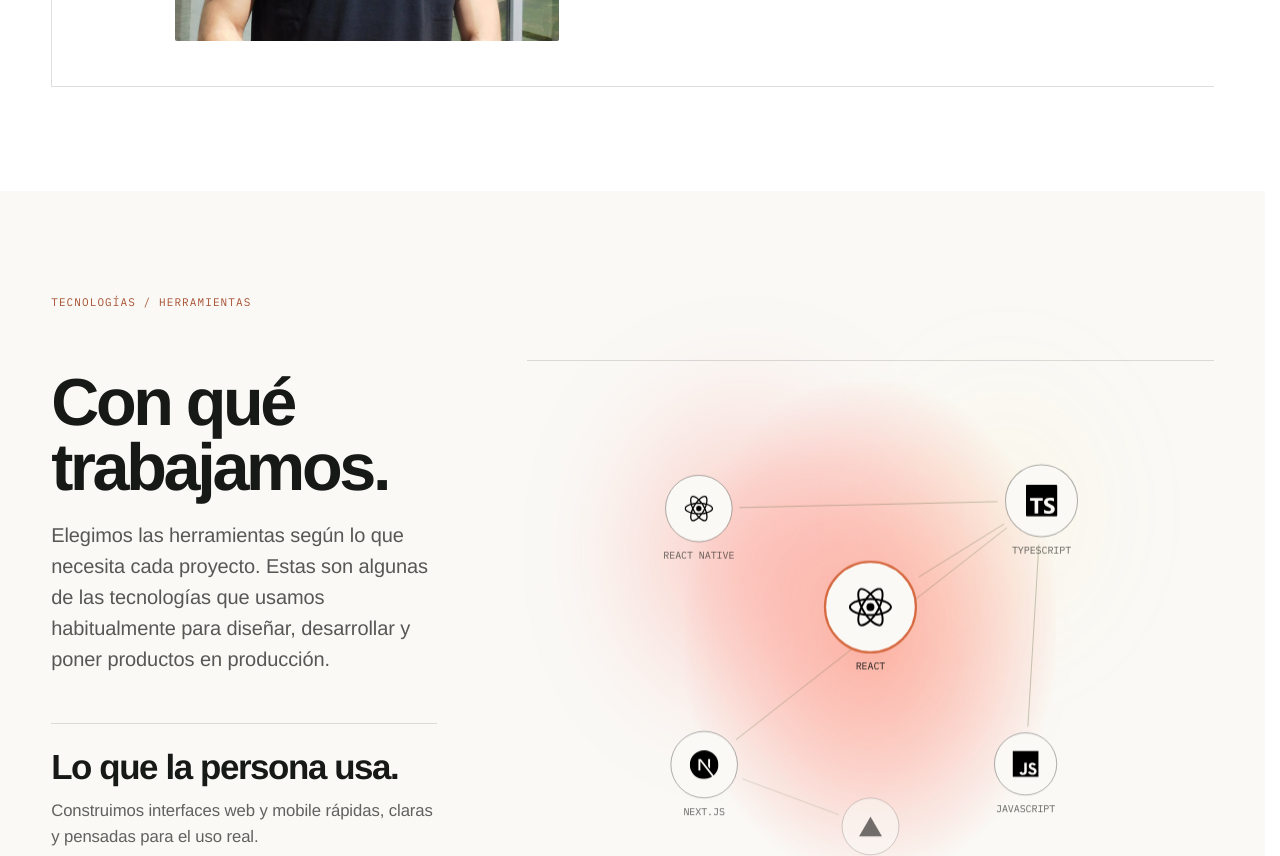
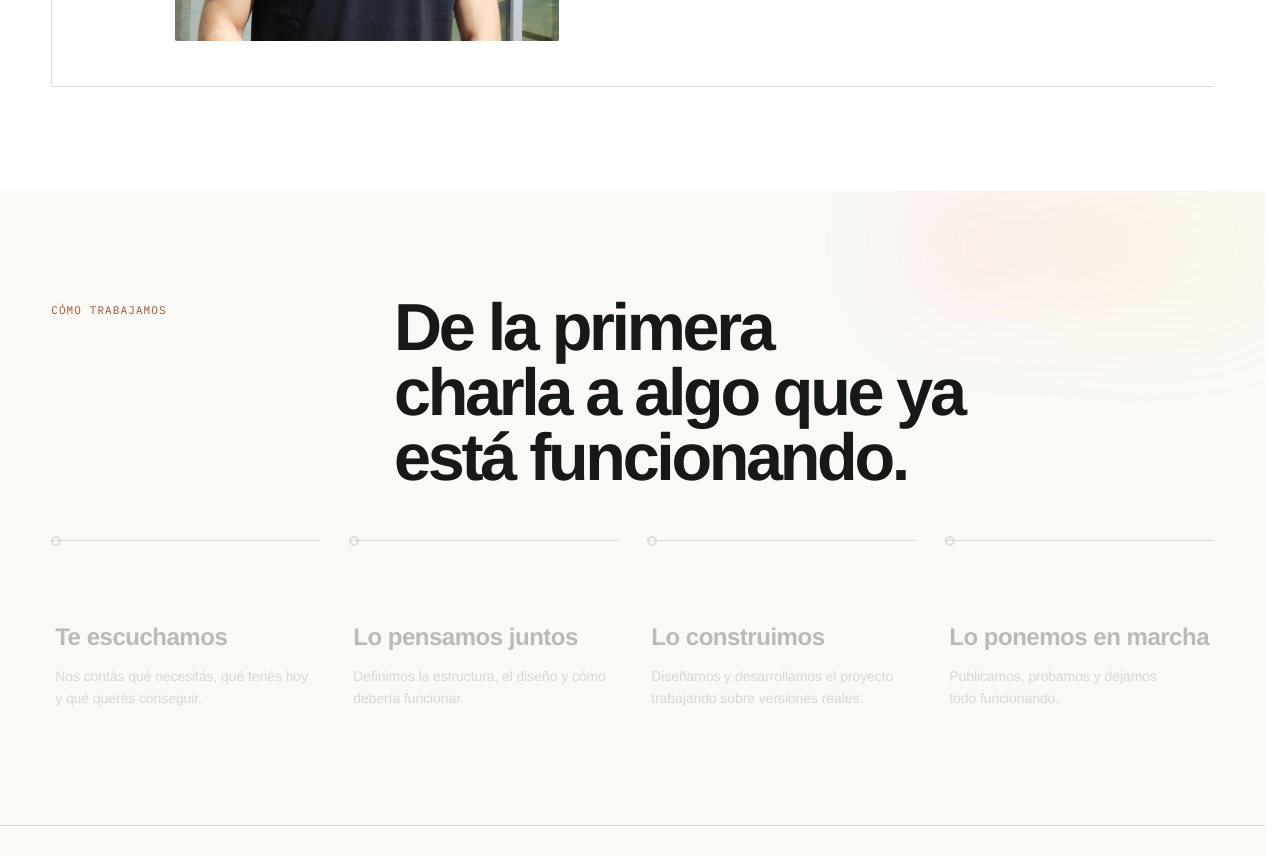
Before and after one commit to lufinhastudio/Portfolio, a Next.js app: page / in a window 1280 px wide. Shown: the part 5120-5976 px from the top of the page. Built offline with nearby package versions, Linux system fonts and the light colour scheme; no server answers; a web font is replaced by a local one.

Commit message:
mejoras mas mejores

```diff
--- a/src/app/en/page.tsx
+++ b/src/app/en/page.tsx
@@ -2,7 +2,7 @@ import { Hero } from "@/components/home/Hero";
 import { SelectedWork } from "@/components/home/SelectedWork";
 import { StudioPreview } from "@/components/home/StudioPreview";
 import { Services } from "@/components/home/Services";
-import { TechStack } from "@/components/studio/TechStack";
+import { ProcessSteps } from "@/components/studio/ProcessSteps";
 import { getLocalizedProjects } from "@/content";
 import { createMetadata } from "@/lib/metadata";
 
@@ -16,7 +16,8 @@ export default function EnglishHomePage() {
       <SelectedWork locale="en" projects={projects} />
       <Services locale="en" />
       <StudioPreview locale="en" />
-      <TechStack locale="en" />
+      {/* Último paso antes del footer: cómo sería trabajar juntos */}
+      <ProcessSteps locale="en" compact />
     </main>
   );
 }
--- a/src/app/page.tsx
+++ b/src/app/page.tsx
@@ -2,7 +2,7 @@ import { Hero } from "@/components/home/Hero";
 import { SelectedWork } from "@/components/home/SelectedWork";
 import { StudioPreview } from "@/components/home/StudioPreview";
 import { Services } from "@/components/home/Services";
-import { TechStack } from "@/components/studio/TechStack";
+import { ProcessSteps } from "@/components/studio/ProcessSteps";
 import { getLocalizedProjects } from "@/content";
 import { createMetadata } from "@/lib/metadata";
 
@@ -16,7 +16,8 @@ export default function HomePage() {
       <SelectedWork locale="es" projects={projects} />
       <Services locale="es" />
       <StudioPreview locale="es" />
-      <TechStack locale="es" />
+      {/* Último paso antes del footer: cómo sería trabajar juntos */}
+      <ProcessSteps locale="es" compact />
     </main>
   );
 }
--- a/src/components/studio/StudioPage.tsx
+++ b/src/components/studio/StudioPage.tsx
@@ -6,6 +6,7 @@ import { siteConfig } from "@/config/site";
 import { PersonContacts } from "@/components/team/PersonContacts";
 import { Aura } from "@/components/ui/Aura";
 import { ProcessSteps } from "@/components/studio/ProcessSteps";
+import { TechStack } from "@/components/studio/TechStack";
 import { CapabilitiesTicker } from "@/components/studio/CapabilitiesTicker";
 import { ReactiveAura } from "@/components/ui/ReactiveAura";
 import styles from "@/app/studio/studio.module.css";
@@ -130,6 +131,9 @@ export function StudioPage({ locale }: { locale: Locale }) {
           ))}
         </div>
       </section>
+
+      {/* ── Tecnología: para quien quiere conocer cómo lo construimos ── */}
+      <TechStack locale={locale} />
     </main>
   );
 }
```
